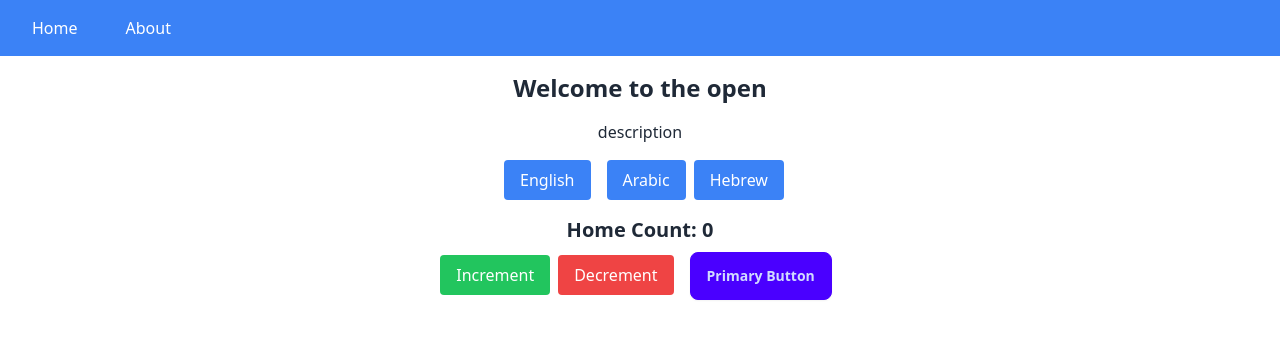
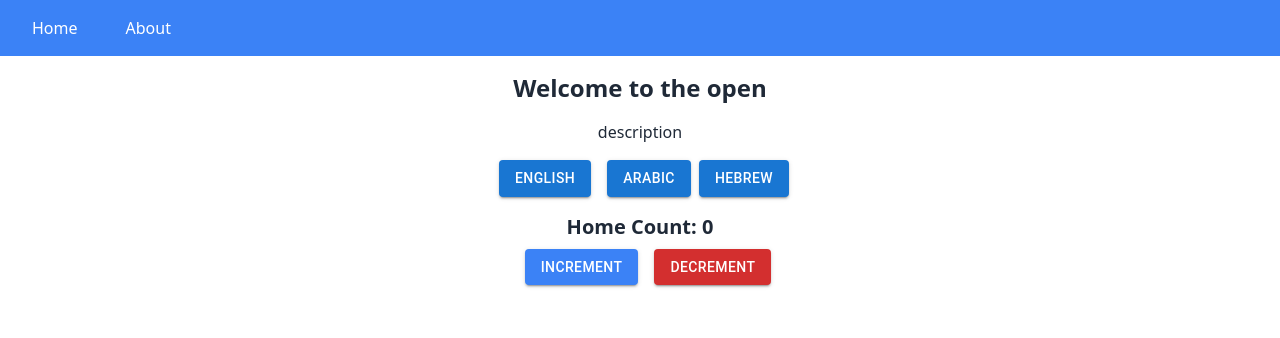
Before and after one commit to phucanclone97/PWA-React-JS-Template-Project-With-Tailwind-CSS, a React (Create React App) app: page / in a window 1280 px wide. Shown: the top 338 px of the page. Built offline with nearby package versions, Linux system fonts and the light colour scheme.

Commit message:
install material ui

```diff
--- a/package.json
+++ b/package.json
@@ -3,6 +3,9 @@
   "version": "0.1.0",
   "private": true,
   "dependencies": {
+    "@emotion/react": "^11.13.0",
+    "@emotion/styled": "^11.13.0",
+    "@mui/material": "^5.16.7",
     "@testing-library/jest-dom": "^5.17.0",
     "@testing-library/react": "^13.4.0",
     "@testing-library/user-event": "^13.5.0",
--- a/src/pages/About.js
+++ b/src/pages/About.js
@@ -1,25 +1,34 @@
 import React from "react";
+import Button from '@mui/material/Button';
+import Box from '@mui/material/Box';
+import Card from '@mui/material/Card';
+import CardContent from '@mui/material/CardContent';
 
 function About({ count, increment, decrement }) {
   return (
-    <div className="text-center bg-red-100 p-4 rounded shadow-md mx-auto max-w-md">
-      <h2 className="text-xl font-semibold mb-2">About Count: {count}</h2>
-      <div>
-        <button
+    <Card className="mx-auto max-w-md shadow-md">
+      <CardContent>
+        <h2 className="text-xl font-semibold mb-2 text-center">About Count: {count}</h2>
+        <Box className="text-center">
+          <Button
+            variant="contained"
+            color="success"
             onClick={increment}
-          className="bg-green-500 text-white py-2 px-4 rounded mx-2 hover:bg-green-600"
+            className="mx-2"
           >
             Increment
-        </button>
-        <button
+          </Button>
+          <Button
+            variant="contained"
+            color="error"
             onClick={decrement}
-          className="bg-red-500 text-white py-2 px-4 rounded hover:bg-red-600"
           >
             Decrement
-        </button>
-      </div>
-      <h1 className="text-2xl font-bold mt-4">About Page</h1>
-    </div>
+          </Button>
+        </Box>
+        <h1 className="text-2xl font-bold mt-4 text-center">About Page</h1>
+      </CardContent>
+    </Card>
   );
 }
 
--- a/src/pages/Home.js
+++ b/src/pages/Home.js
@@ -1,5 +1,7 @@
 import React from "react";
 import { useTranslation } from "react-i18next";
+import Button from "@mui/material/Button";
+import Box from "@mui/material/Box";
 
 function Home({ count, increment, decrement }) {
   const { t, i18n } = useTranslation();
@@ -13,44 +15,48 @@ function Home({ count, increment, decrement }) {
       <h1 className="text-2xl font-bold mb-4">{t("welcome")}</h1>
       <p className="mb-4">{t("description")}</p>
 
-      <div className="mb-4">
-        <button
+      <Box className="mb-4">
+        <Button
+          variant="contained"
+          color="primary"
           onClick={() => changeLanguage("en")}
-          className="bg-blue-500 text-white py-2 px-4 rounded mx-2 hover:bg-blue-600"
+          className="mx-2"
         >
           English
-        </button>
-        <button
+        </Button>
+        <Button
+          variant="contained"
+          color="primary"
           onClick={() => changeLanguage("ar")}
-          className="bg-blue-500 text-white py-2 px-4 rounded mx-2 hover:bg-blue-600"
+          className="mx-2"
         >
           Arabic
-        </button>
-        <button
+        </Button>
+        <Button
+          variant="contained"
+          color="primary"
           onClick={() => changeLanguage("he")}
-          className="bg-blue-500 text-white py-2 px-4 rounded hover:bg-blue-600"
         >
           Hebrew
-        </button>
-      </div>
+        </Button>
+      </Box>
+
       <h2 className="text-xl font-semibold mb-2">Home Count: {count}</h2>
-      <div>
-        <button
+      <Box>
+        <Button
+          variant="contained"
+          color="success"
           onClick={increment}
-          className="bg-green-500 text-white py-2 px-4 rounded mx-2 hover:bg-green-600"
+          sx={{ mx: 2 }} // MUI styling
+          className="bg-blue-500 hover:bg-green-600" // Tailwind CSS classes
         >
           Increment
-        </button>
-        <button
-          onClick={decrement}
-          className="bg-red-500 text-white py-2 px-4 rounded hover:bg-red-600"
-        >
+        </Button>
+
+        <Button variant="contained" color="error" onClick={decrement}>
           Decrement
-        </button>
-
-        <button className="btn btn-primary mx-4">Primary Button</button>
-
-      </div>
+        </Button>
+      </Box>
     </div>
   );
 }
--- a/tailwind.config.js
+++ b/tailwind.config.js
@@ -1,6 +1,7 @@
 /** @type {import('tailwindcss').Config} */
 module.exports = {
   content: ["./src/**/*.{js,jsx,ts,tsx}"],
+  important:"#root",
   theme: {
     extend: {},
   },
```
Also changed, not shown: 1 other file (tests, documents, lock files or other folders). Lines whose indentation alone changed are shown as unchanged.
